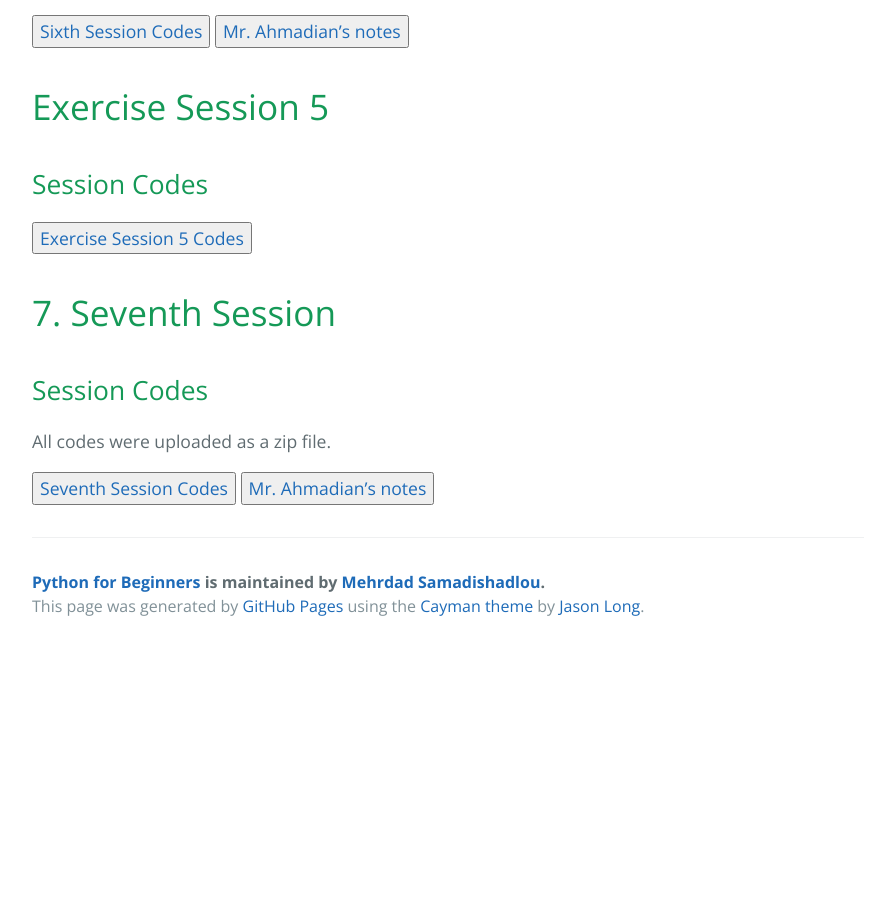
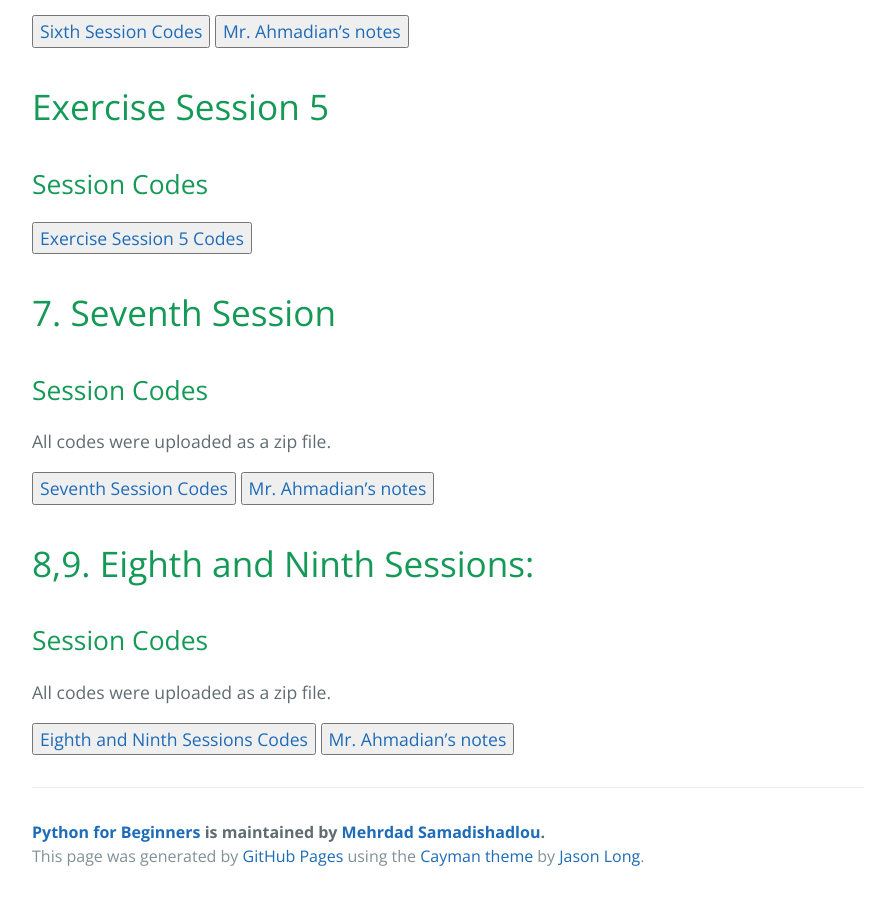
Before and after one commit to MehrdadSamadishadlou/Python_for_Beginners, a Jekyll site: the page built from materials.md, in a window 1280 px wide and 900 px high, scrolled down 3638 px. Shown: the whole window, without its empty margins (192-1087 px from the left). Built offline with Jekyll 4.4.1, drawn with Linux system fonts in a browser that asks for light colours; before the commit the page ends 4288 px from its top, so only the background shows below that.

Commit message:
Update materials.md

```diff
--- a/materials.md
+++ b/materials.md
@@ -143,3 +143,11 @@ All codes were uploaded as a zip file.
 All codes were uploaded as a zip file.
 
 <a href="https://drive.google.com/file/d/1t5xjniHzSux8ZgbPyJIwc2VdJCrrDsz1/view?usp=sharing" target="_blank"><button>Seventh Session Codes</button></a> <a href="https://drive.google.com/file/d/1oracER6mBjMgRgY-YUOAfQQdAgWzKKNV/view?usp=sharing" target="_blank"><button>Mr. Ahmadian's notes</button></a>
+
+# 8,9. Eighth and Ninth Sessions:
+
+## Session Codes
+
+All codes were uploaded as a zip file.
+
+<a href="https://drive.google.com/file/d/1TR6GQTVS58Y_Mg5eq5LXkCfVmWdRXyy3/view?usp=sharing" target="_blank"><button>Eighth and Ninth Sessions Codes</button></a> <a href="https://drive.google.com/file/d/1r0VvwIQYNODe_pryEY5WOydWdOcu2dpq/view?usp=sharing" target="_blank"><button>Mr. Ahmadian's notes</button></a>
```
